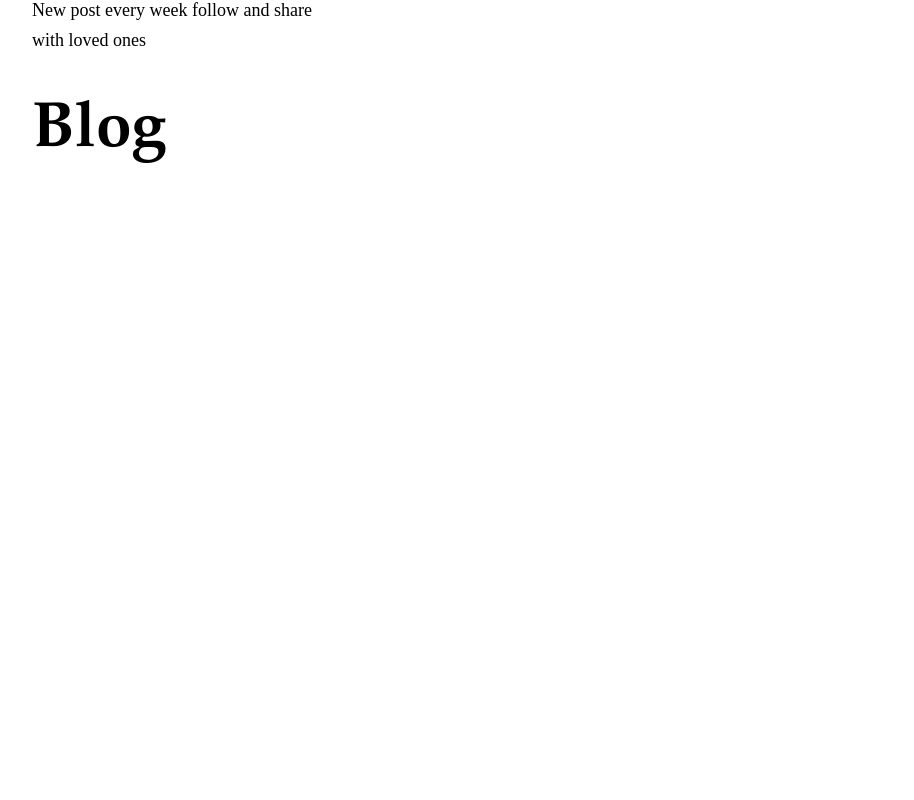
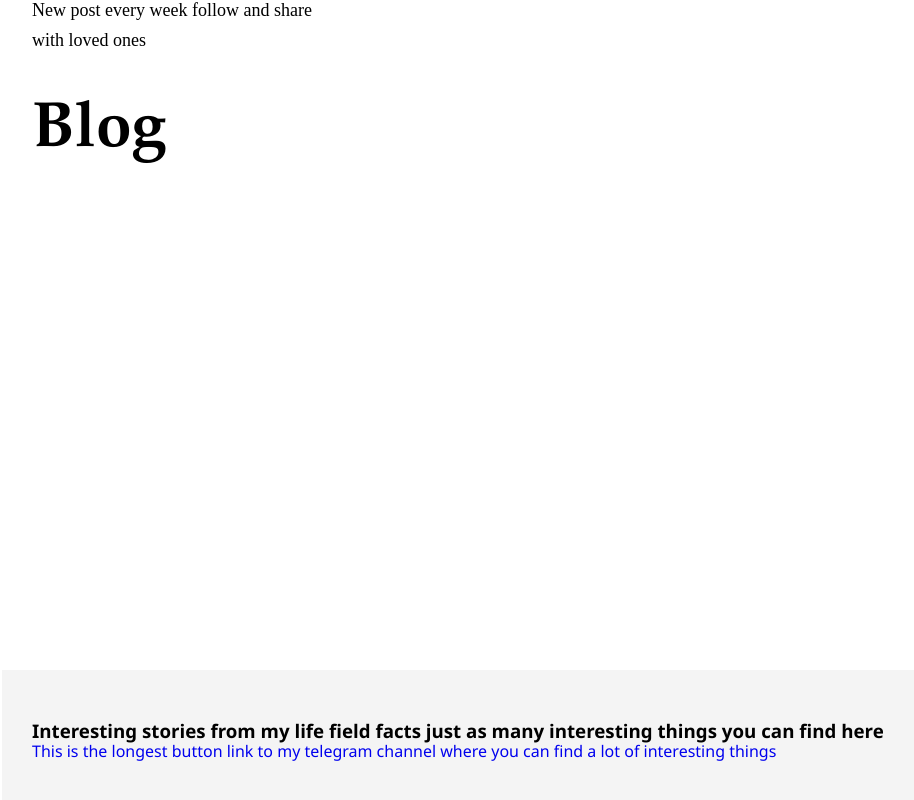
Before and after one commit to MurodMiragzamov/blog-project, a React (Create React App) app: page / in a window 1280 px wide. Shown: the part 2215-3015 px from the top of the page, without its empty margins (38-952 px from the left). Before the commit the page ends 2885 px from the top, so only its background shows below. Built offline with nearby package versions, Linux system fonts and the light colour scheme.

Commit message:
Tg section started

```diff
--- a/src/App.jsx
+++ b/src/App.jsx
@@ -4,6 +4,7 @@ import Header from "./Components/Header/Header";
 import Footer from "./Components/Footer/Footer";
 import PortHeader from "./Components/PortHeader/PortHeader";
 import BlogHeader from "./Components/BlogHeader/BlogHeader";
+import TelegramLink from "./Components/TelegramLink/TelegramLink";
 
 function App() {
   return (
@@ -12,6 +13,7 @@ function App() {
       <Header></Header>
       <PortHeader></PortHeader>
       <BlogHeader></BlogHeader>
+      <TelegramLink></TelegramLink>
     </>
   );
 }
--- /dev/null
+++ b/src/Components/TelegramLink/TelegramLink.jsx
@@ -0,0 +1,22 @@
+import React from "react";
+import "./TelegramLink.scss";
+
+function TelegramLink() {
+  return (
+    <>
+      <div className="telegramLink__container">
+        <h3 className="link-header">
+          Interesting stories from my life field facts just as many interesting
+          things you can find here
+        </h3>
+
+        <a href="https://t.me/anvarkhani" className="tg-link">
+          This is the longest button link to my telegram channel where you can
+          find a lot of interesting things
+        </a>
+      </div>
+    </>
+  );
+}
+
+export default TelegramLink;
--- /dev/null
+++ b/src/Components/TelegramLink/TelegramLink.scss
@@ -0,0 +1,7 @@
+.telegramLink__container {
+  width: 100%;
+  max-width: 1200px;
+  margin: 0 auto;
+  background: #f4f4f4;
+  padding: 50px 30px;
+}
```
